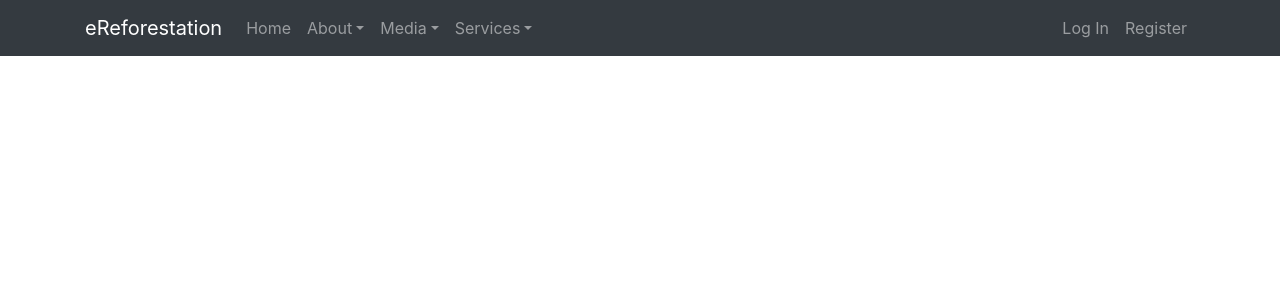
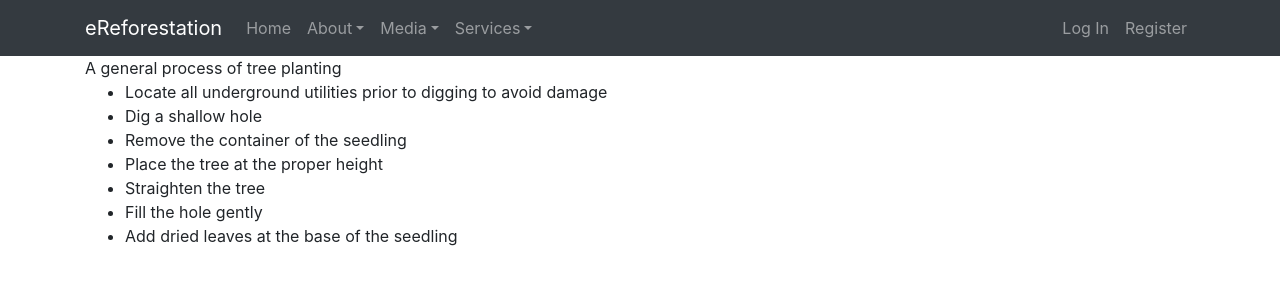
Before and after one commit to larongbingo/eReforestation, a React (Create React App) app in the folder src/client/: page /about/tree-planting in a window 1280 px wide. Shown: the top 300 px of the page. Built offline with nearby package versions, Linux system fonts and the light colour scheme; no server answers.

Commit message:
feat: remaining about pages

```diff
--- a/src/client/src/pages/about/affiliations.tsx
+++ b/src/client/src/pages/about/affiliations.tsx
@@ -3,5 +3,8 @@ import { Container } from "react-bootstrap";
 
 export const Affiliations: FunctionComponent = () => (
   <Container>
+    <h2>Affiliations</h2>
+
+    <p>We are a branch of DENR that manages the forestry of Cavite.</p>
   </Container>
 );
--- a/src/client/src/pages/about/faqs.tsx
+++ b/src/client/src/pages/about/faqs.tsx
@@ -3,5 +3,7 @@ import { Container } from "react-bootstrap";
 
 export const FAQs: FunctionComponent = () => (
   <Container>
+    <h2>What is this website?</h2>
+    <p>This is website allows us to distribute information to the public. It also has tools to allow the public to join on our reforestation efforts.</p>
   </Container>
 );
--- a/src/client/src/pages/about/treePlanting.tsx
+++ b/src/client/src/pages/about/treePlanting.tsx
@@ -3,5 +3,15 @@ import { Container } from "react-bootstrap";
 
 export const TreePlanting: FunctionComponent = () => (
   <Container>
+    A general process of tree planting
+    <ul>
+      <li>Locate all underground utilities prior to digging to avoid damage</li>
+      <li>Dig a shallow hole</li>
+      <li>Remove the container of the seedling</li>
+      <li>Place the tree at the proper height</li>
+      <li>Straighten the tree</li>
+      <li>Fill the hole gently</li>
+      <li>Add dried leaves at the base of the seedling</li>
+    </ul>
   </Container>
 );
```
